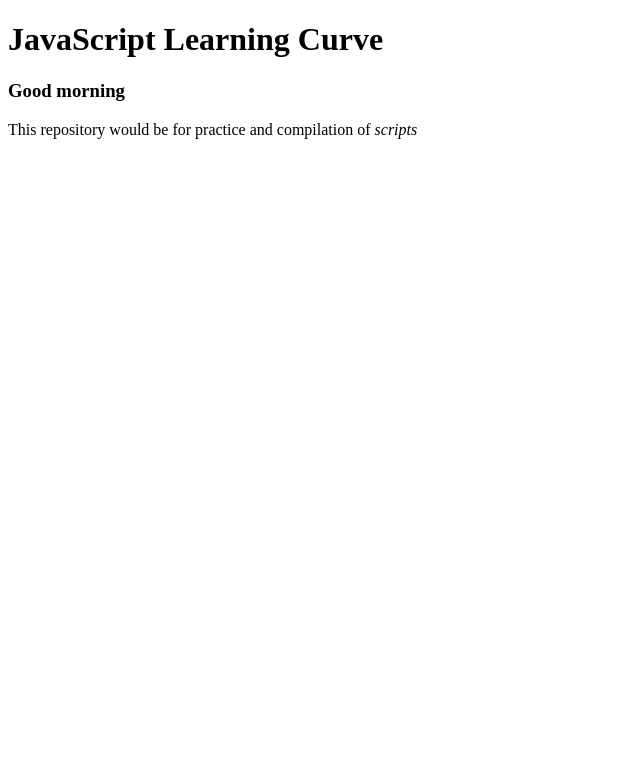
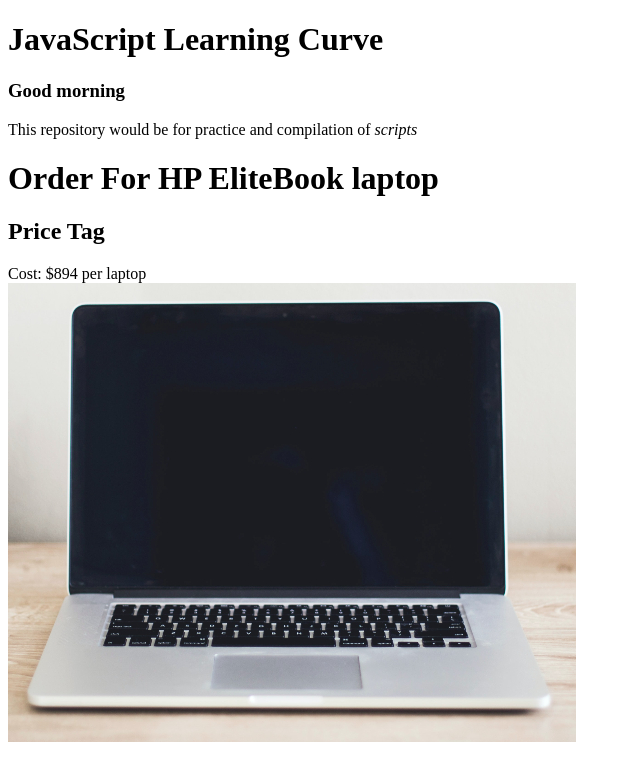
Before and after one commit to AElozinoLopez/javascript-learning-curve, a plain HTML site: page index.html in a window 1280 px wide. Shown: the whole page, without its empty margins (0-640 px from the left). Drawn offline with Linux system fonts and the light colour scheme.

Commit message:
Added a few text and an elitebook image

```diff
--- a/index.html
+++ b/index.html
@@ -9,5 +9,13 @@
         <script src="js/add-content.js"></script>
         <p>This repository would be for practice and compilation of <em>scripts</em></p>
 
+        <h1>Order For HP EliteBook laptop</h1>
+        <div id="content">
+            <h2>Price Tag</h2>
+            <div id="cost">Cost: $894 per laptop</div>
+            <img src="images/elitebook.jpg" alt="EliteBook pc">
+        </div>
+        <script src="js/numeric-variable.js"></script>
+
     </body>
 </html>
```
Also changed, not shown: images/elitebook.jpg (added).
